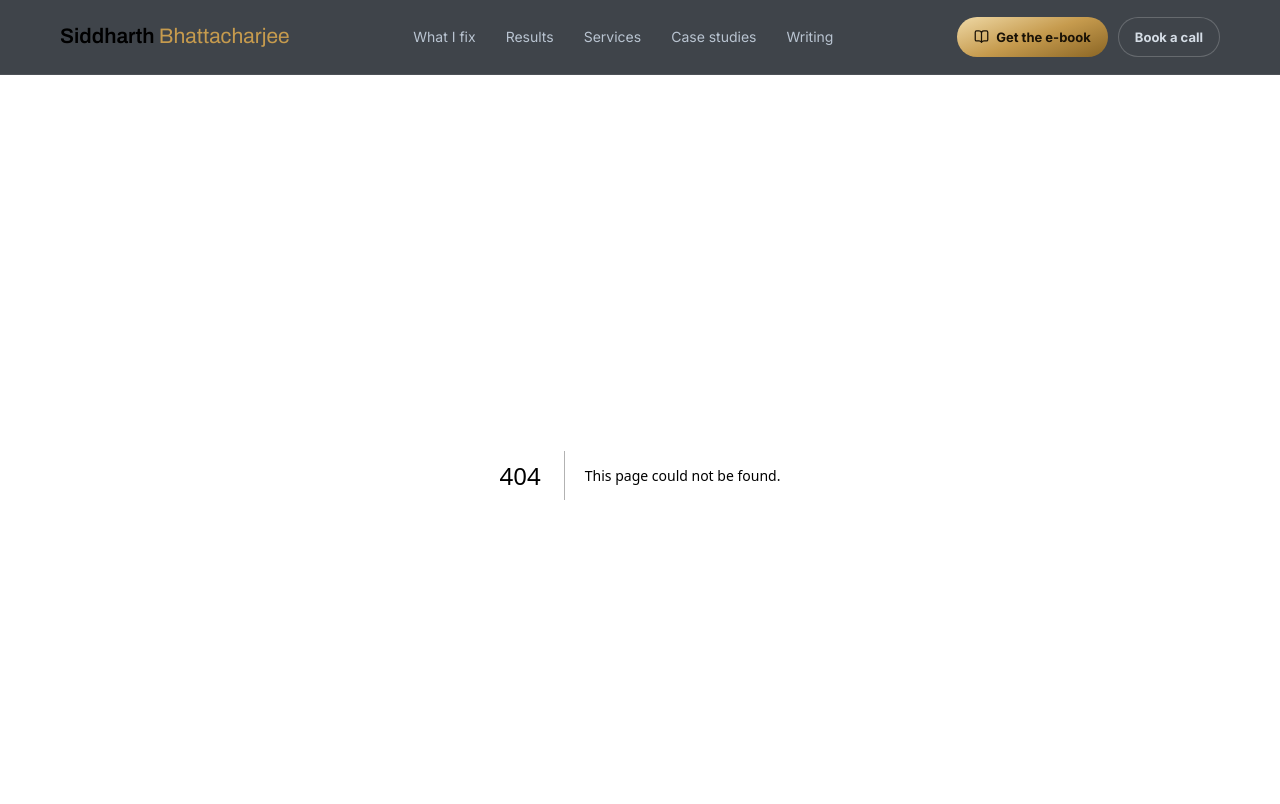
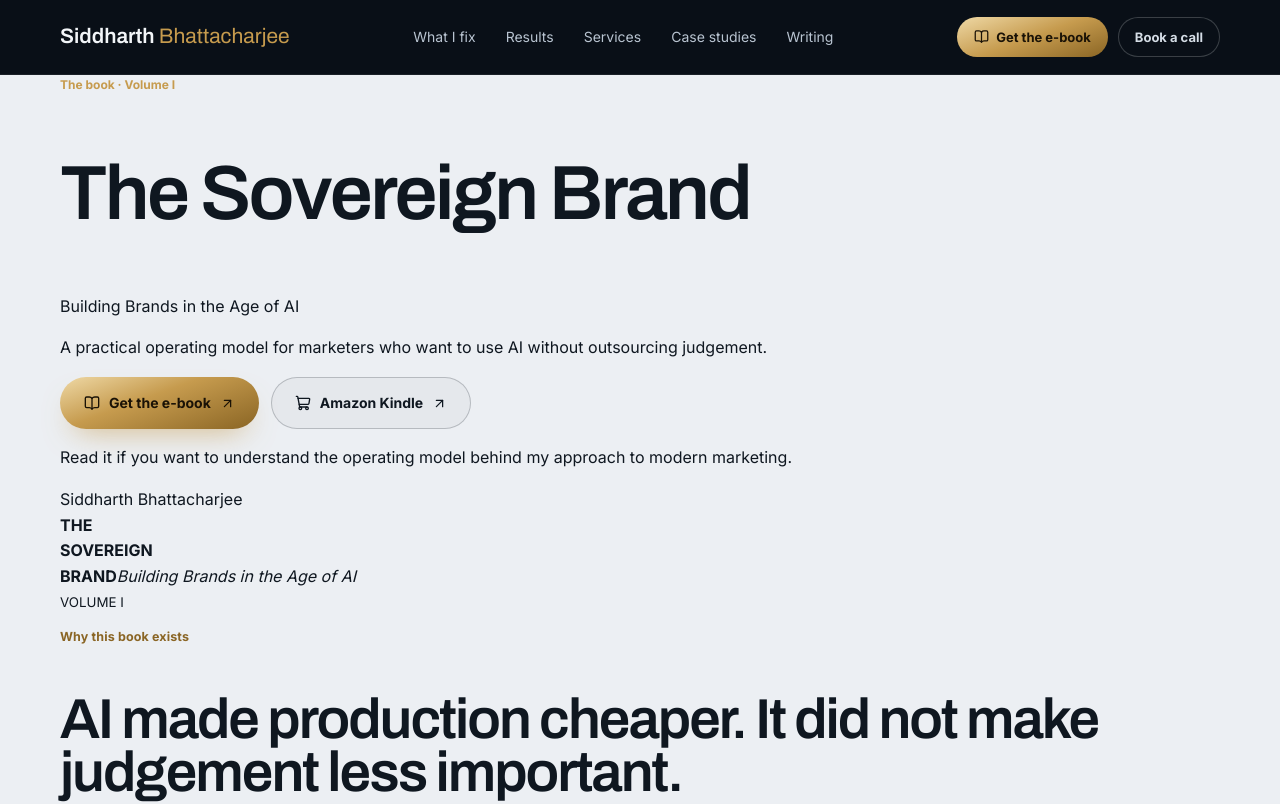
Before and after one commit to iLuciferDevil/siddharth-portfolio, a Next.js app: page /book in a window 1280 px wide. Before the commit this address had no page. Shown: the top 804 px of the page. Built offline with nearby package versions, Linux system fonts and the light colour scheme.

Commit message:
Add dedicated Sovereign Brand book landing page

```diff
--- /dev/null
+++ b/app/book/page.tsx
@@ -0,0 +1,25 @@
+import Link from 'next/link';
+import {ArrowUpRight,BookOpen,ShoppingCart} from 'lucide-react';
+import {BOOK} from '../../lib/links';
+
+export const metadata={title:'The Sovereign Brand | Building Brands in the Age of AI',description:'The Sovereign Brand is a practical operating model for marketers who want to use AI without outsourcing judgement. Explore the ideas, frameworks and 90-day plan in Siddharth Bhattacharjee’s book.',keywords:['The Sovereign Brand','AI marketing book','AI marketing strategy','AI marketing operating model','marketing in the age of AI','Siddharth Bhattacharjee']};
+
+export default function BookPage(){
+ const bookSchema={'@context':'https://schema.org','@type':'Book','name':'The Sovereign Brand: Building Brands in the Age of AI','author':{'@type':'Person','name':'Siddharth Bhattacharjee','url':'https://siddharthbhattacharjee.in'},'bookFormat':'https://schema.org/EBook','description':'A practical operating model for marketers who want to use AI without outsourcing judgement.','url':'https://siddharthbhattacharjee.in/book'};
+ return <main className="surface-pearl book-page">
+  <script type="application/ld+json" dangerouslySetInnerHTML={{__html:JSON.stringify(bookSchema)}} />
+  <section className="book-hero"><div className="container book-hero-grid"><div><p className="label">The book · Volume I</p><h1 className="display h-xl">The Sovereign Brand</h1><p className="book-kicker">Building Brands in the Age of AI</p><p className="book-lead">A practical operating model for marketers who want to use AI without outsourcing judgement.</p><div className="book-actions"><a className="button" href={BOOK.gumroad} target="_blank" rel="noreferrer"><BookOpen size={16}/> Get the e-book <ArrowUpRight size={15}/></a><a className="button alt" href={BOOK.amazon} target="_blank" rel="noreferrer"><ShoppingCart size={16}/> Amazon Kindle <ArrowUpRight size={15}/></a></div><p className="book-micro">Read it if you want to understand the operating model behind my approach to modern marketing.</p></div><div className="book-visual"><div className="book-cover-real"><span>Siddharth Bhattacharjee</span><div><strong>THE<br/>SOVEREIGN<br/>BRAND</strong><i>Building Brands in the Age of AI</i></div><small>VOLUME I</small></div></div></div></section>
+
+  <section className="book-intro"><div className="container book-two-col"><div><p className="eyebrow">Why this book exists</p><h2 className="display h-lg">AI made production cheaper. It did not make judgement less important.</h2></div><div><p>The marketing industry spent the first years of generative AI asking how quickly machines could make things. The more consequential question is how marketing organisations should think and operate when intelligence becomes abundant.</p><p><i>The Sovereign Brand</i> looks at systems, customer understanding, brand knowledge, decisioning, content, trust, organisation design and the economics of recovered human attention. It is deliberately a marketing book, not a technology manual.</p><p>The principles are designed to survive changes in models and tools. The objective is a marketing organisation that can use increasingly capable systems without becoming dependent on their defaults.</p></div></div></section>
+
+  <section className="surface-ink book-framework"><div className="container"><div className="section-head section-head--split"><div><p className="label">The central idea</p><h2 className="display h-lg">Build the system around the model.</h2></div><p>A good model with weak context produces generic work. Strong data without an operating model produces dashboards. The advantage comes from connecting signals, judgement, execution and learning.</p></div><div className="book-loop"><span>Sense</span><b>→</b><span>Interpret</span><b>→</b><span>Decide</span><b>→</b><span>Create</span><b>→</b><span>Deploy</span><b>→</b><span>Measure</span><b>→</b><span>Learn</span></div><div className="book-stack"><div><strong>01 · Sensory</strong><h3>What is happening?</h3><p>Customer conversations, search behaviour, reviews, sales feedback, campaign performance, competitor movements and product usage.</p></div><div><strong>02 · Cognition</strong><h3>What does it mean?</h3><p>Brand Soul, customer truth, product truth, evidence, competitive context and decision rules.</p></div><div><strong>03 · Action</strong><h3>What should we do?</h3><p>Content, campaigns, experiments, lifecycle communication, reporting and operational actions.</p></div></div></div></section>
+
+  <section className="book-chapters"><div className="container"><p className="eyebrow">Inside Volume I</p><h2 className="display h-lg">15 chapters about what changes when intelligence becomes abundant.</h2><div className="chapter-grid">{['Marketing Changed Before Most Marketers Noticed','The Customer No Longer Follows Your Funnel','From Campaigns to Systems','The Sensory Layer: Your Brand Needs Ears','The Cognition Layer: Build a Brand Soul','The Action Layer: What Should AI Actually Do?','Personalisation: From Segments to Decisions','Content Becomes Cheap. Attention Does Not.','Search Is Becoming an Answer','Data Is the New Infrastructure','Trust Becomes a Competitive Advantage','The Human Advantage','The New Marketing Team','The Economics of AI Marketing','The 90-Day Sovereign Brand Plan'].map((x,i)=><div key={x}><span>{String(i+1).padStart(2,'0')}</span><h3>{x}</h3></div>)}</div></div></section>
+
+  <section className="book-practical"><div className="container book-two-col"><div><p className="eyebrow">The practical part</p><h2 className="display h-lg">It is meant to be used, not just read.</h2></div><div className="book-tools"><div><strong>Sovereign Marketing Operating Model</strong><p>Seven disciplines: Sense, Interpret, Decide, Create, Deploy, Measure and Learn.</p></div><div><strong>AI Marketing Use-Case Matrix</strong><p>A decision model for what to automate, augment, delegate with controls or keep human-led.</p></div><div><strong>Brand Soul Starter Template</strong><p>A structured way to capture identity, customer truth, product truth, decision logic and expression.</p></div><div><strong>20 Questions Every Marketing Leader Should Ask</strong><p>A leadership checklist for examining how the marketing organisation is changing.</p></div></div></div></section>
+
+  <section className="surface-pearl book-plan"><div className="container"><div className="book-plan-head"><p className="eyebrow">The 90-day plan</p><h2 className="display h-lg">Do not transform the whole marketing function. Build one working loop, prove it, then expand.</h2></div><div className="plan-grid"><div><span>Days 1-15</span><h3>Audit</h3><p>Map one important workflow, its inputs, decisions, outputs, owners, handoffs and feedback. Establish the baseline.</p></div><div><span>Days 16-30</span><h3>Build Brand Soul</h3><p>Structure customer truth, product truth, identity, decision logic and expression. Separate approved truth from historical material.</p></div><div><span>Days 31-45</span><h3>Build one workflow</h3><p>Choose a workflow that can demonstrate value within a month and define exactly what the human and system each do.</p></div><div><span>Days 46-60</span><h3>Improve creation</h3><p>Start with source material, then create the format. Build reusable context, examples and quality checks.</p></div><div><span>Days 61-75</span><h3>Deploy and measure</h3><p>Put the workflow into the real environment, connect data, establish owners and compare economics with the baseline.</p></div><div><span>Days 76-90</span><h3>Close the loop</h3><p>Update knowledge, workflow and decision rules from what happened, then choose the next workflow.</p></div></div></div></section>
+
+  <section className="surface-ink book-close"><div className="container book-close-inner"><div><p className="label">The Sovereign Brand</p><h2 className="display h-lg">Not an AI brand. A brand with enough intelligence, memory and judgement to use AI without losing itself.</h2><p>The book is the clearest way to see the thinking behind my work. Read it, use the frameworks, and if the ideas expose a bigger problem in your business, we can talk about it.</p></div><div className="book-actions"><a className="button" href={BOOK.gumroad} target="_blank" rel="noreferrer"><BookOpen size={16}/> Get the e-book <ArrowUpRight size={15}/></a><a className="button alt" href={BOOK.amazon} target="_blank" rel="noreferrer"><ShoppingCart size={16}/> Buy on Amazon <ArrowUpRight size={15}/></a><Link className="button alt" href="/#booking">Talk about your business <ArrowUpRight size={15}/></Link></div></div></section>
+ </main>
+}
```
